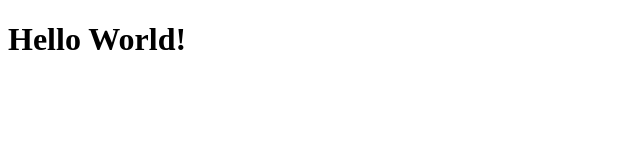
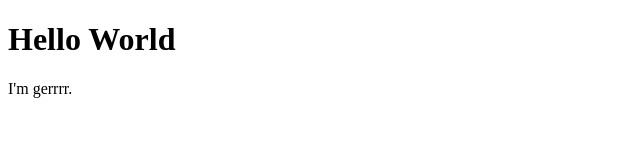
Before and after one commit to ger1991/testpagina-ger, a plain HTML site: page index.html in a window 1280 px wide. Shown: the full height of the page, 0-640 px from the left. Drawn offline with Linux system fonts and the light colour scheme.

Commit message:
Update index.html

```diff
--- a/index.html
+++ b/index.html
@@ -1,9 +1,7 @@
 <!DOCTYPE html>
 <html>
-  <head>
-    <title>test ger</title>
-  </head>
-  <body>
-    <h1>Hello World!</h1>
-  </body>
+<body>
+<h1>Hello World</h1>
+<p>I'm gerrrr.</p>
+</body>
 </html>
```
